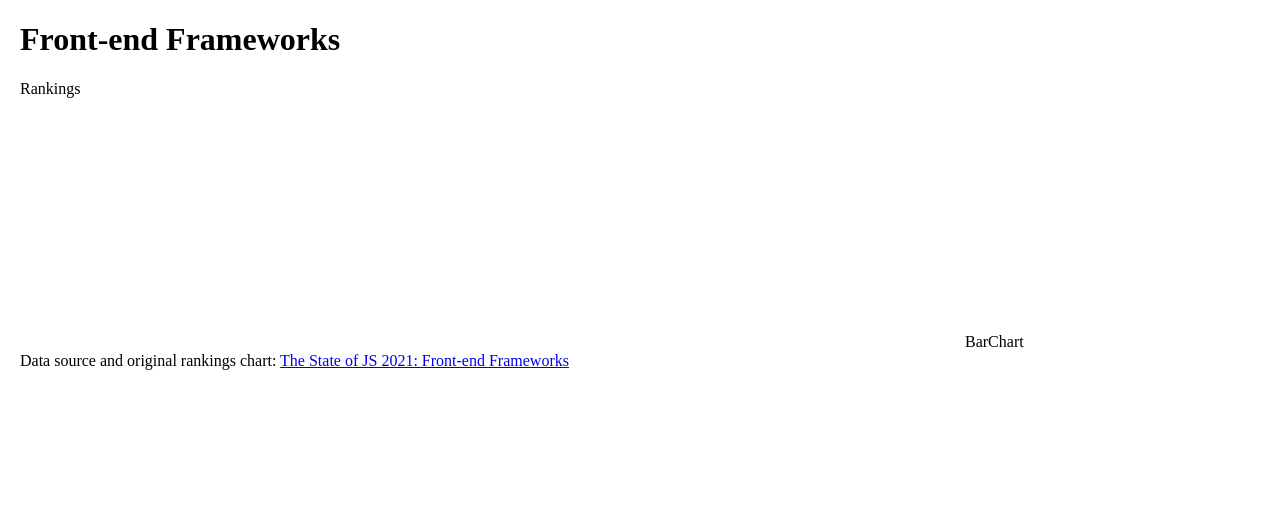
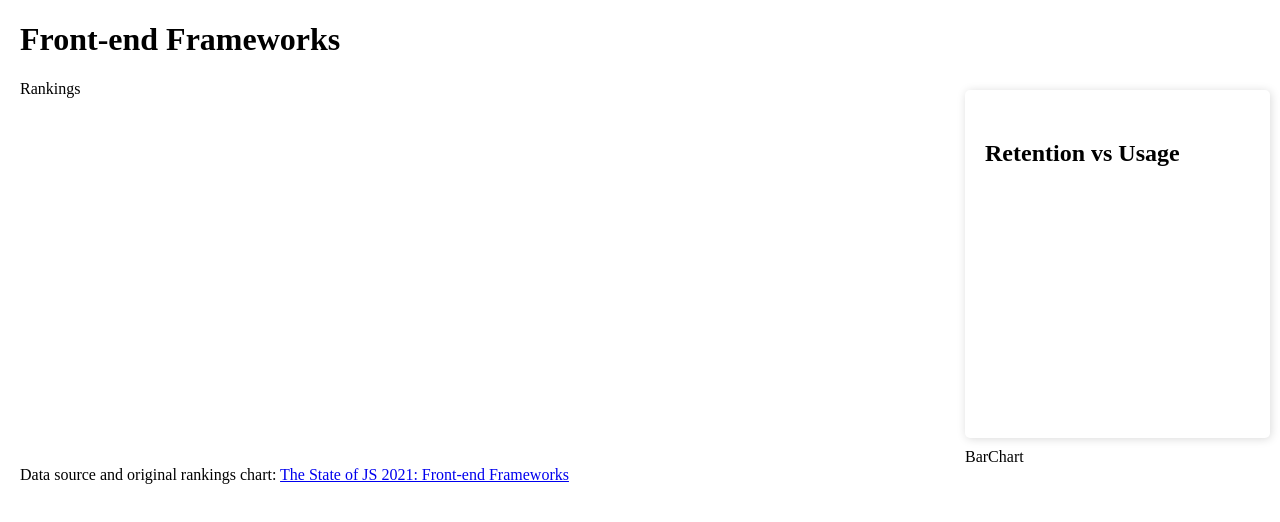
Before and after one commit to cyhfe/react-d3, a React (Vite) app: page / in a window 1280 px wide. Shown: the top 522 px of the page. Built offline with nearby package versions, Linux system fonts and the light colour scheme.

Commit message:
data-context

```diff
--- a/src/App.jsx
+++ b/src/App.jsx
@@ -1,9 +1,25 @@
 // import { css } from "@emotion/react"
-import { useEffect } from "react"
+import { createContext, useEffect, useContext } from "react"
 import { useRequest } from "./hooks/useRequest"
 import * as d3 from "d3"
 import Charts from "./charts"
 import { css } from "@emotion/react"
+import { useMemo } from "react"
+
+const DataContext = createContext()
+
+function DataContextProvider({ children, ...props }) {
+  const value = { ...props }
+  const ctx = useMemo(() => {
+    return value
+  }, Object.values(value))
+  return <DataContext.Provider value={ctx}>{children}</DataContext.Provider>
+}
+
+function useDataContext() {
+  const ctx = useContext(DataContext)
+  return ctx
+}
 
 function App() {
   const { data, isLoading, run } = useRequest()
@@ -12,11 +28,8 @@ function App() {
     run(d3.json("front_end_frameworks.json"))
   }, [run])
 
-  useEffect(() => {
-    console.log(data)
-  }, [data])
-
   return (
+    <DataContextProvider data={data}>
       <div
         css={css`
           margin-right: auto;
@@ -29,7 +42,8 @@ function App() {
         {isLoading && "loading"}
         {data && <Charts data={data} />}
       </div>
+    </DataContextProvider>
   )
 }
 
-export default App
+export { App, useDataContext }
--- a/src/charts/ScatterplotD3Controlled.jsx
+++ b/src/charts/ScatterplotD3Controlled.jsx
@@ -1,14 +1,26 @@
+import { useEffect, useRef } from "react"
 import ChartContainer from "../chartsComponents/ChartContainer"
+import Card from "../components/Card"
+import { useDataContext } from "../App"
 export default function ScatterplotD3Controlled({ margin }) {
   const width = 300
   const height = 245
   const innerWidth = width - margin.left - margin.right
   const innerHeight = height - margin.top - margin.bottom
+
+  const scatterplotRef = useRef(null)
+  const data = useDataContext()
+
+  useEffect(() => {
+    console.log(data)
+  }, [data])
   return (
-    <ChartContainer
-      width={width}
-      height={height}
-      margin={margin}
-    ></ChartContainer>
+    <Card>
+      <h2>Retention vs Usage</h2>
+
+      <ChartContainer width={width} height={height} margin={margin}>
+        <g ref={scatterplotRef}></g>
+      </ChartContainer>
+    </Card>
   )
 }
--- /dev/null
+++ b/src/components/Card.jsx
@@ -0,0 +1,15 @@
+import { css } from "@emotion/react"
+
+const cardStyle = css`
+  margin: 10px 0;
+  padding: 30px 20px;
+  background-color: #fff;
+  border-radius: 5px;
+  box-shadow: 1px 1px 10px rgba(0, 0, 0, 0.15);
+`
+
+function Card({ children }) {
+  return <div css={cardStyle}>{children}</div>
+}
+
+export default Card
--- a/src/main.jsx
+++ b/src/main.jsx
@@ -1,7 +1,7 @@
 import React from "react"
 import ReactDOM from "react-dom/client"
 import "normalize.css"
-import App from "./App.jsx"
+import { App } from "./App.jsx"
 
 ReactDOM.createRoot(document.getElementById("root")).render(
   <React.StrictMode>
```
Lines whose indentation alone changed are shown as unchanged.
